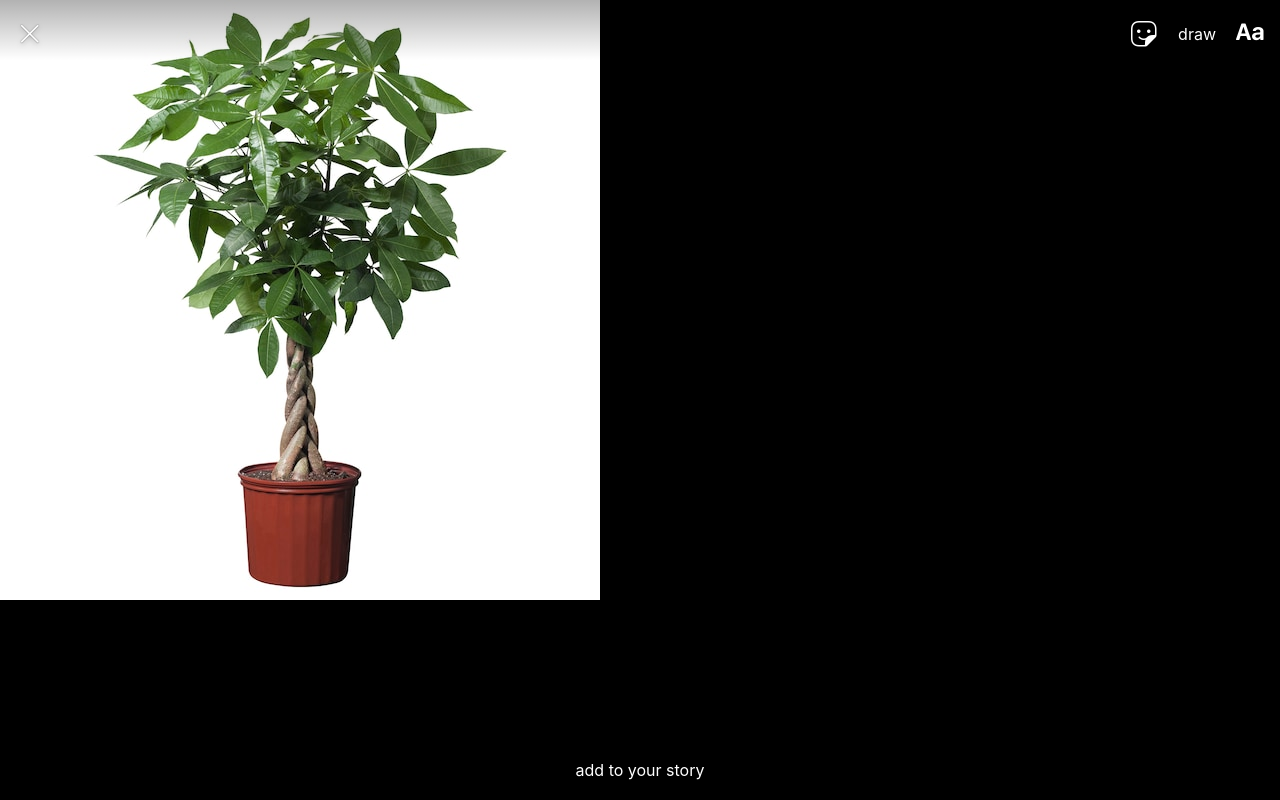
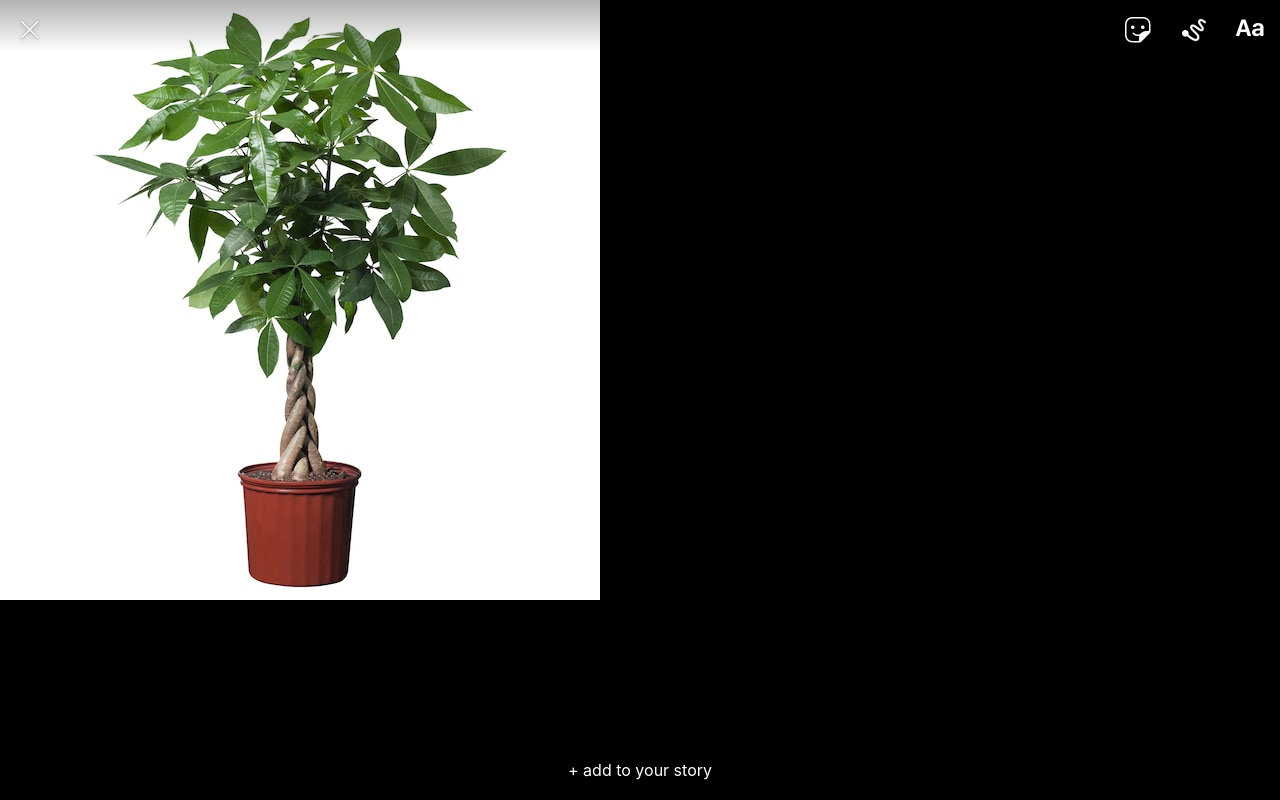
Before and after one commit to sr-ssh/konva-in-react, a React (Create React App) app: page / in a window 1280 px wide. Built offline with nearby package versions, Linux system fonts and the light colour scheme.

Commit message:
feat: :sparkles: add drawing tool icon

```diff
--- a/src/pages/StoryPage.tsx
+++ b/src/pages/StoryPage.tsx
@@ -57,20 +57,22 @@
 					<HeaderStyle>
 						<div>
 							<WriteIcon />
-							<p
+							<img
+								src="assets/images/drawing_tool.png"
+								alt="drawing-tool"
+								width={44}
+								height={44}
 								onClick={() => {
 									setIsDrawing(true);
 									startDrawMode();
 								}}
-							>
-								draw
-							</p>
+							/>
 							<WidgetIcon />
 						</div>
 						<CloseIcon />
 					</HeaderStyle>
 					<FooterStyle onClick={() => downloadStage()}>
-						add to your story
+						add to your story +
 					</FooterStyle>
 				</div>
 			)}
```
Also changed, not shown: public/assets/images/drawing_tool.png (added).
